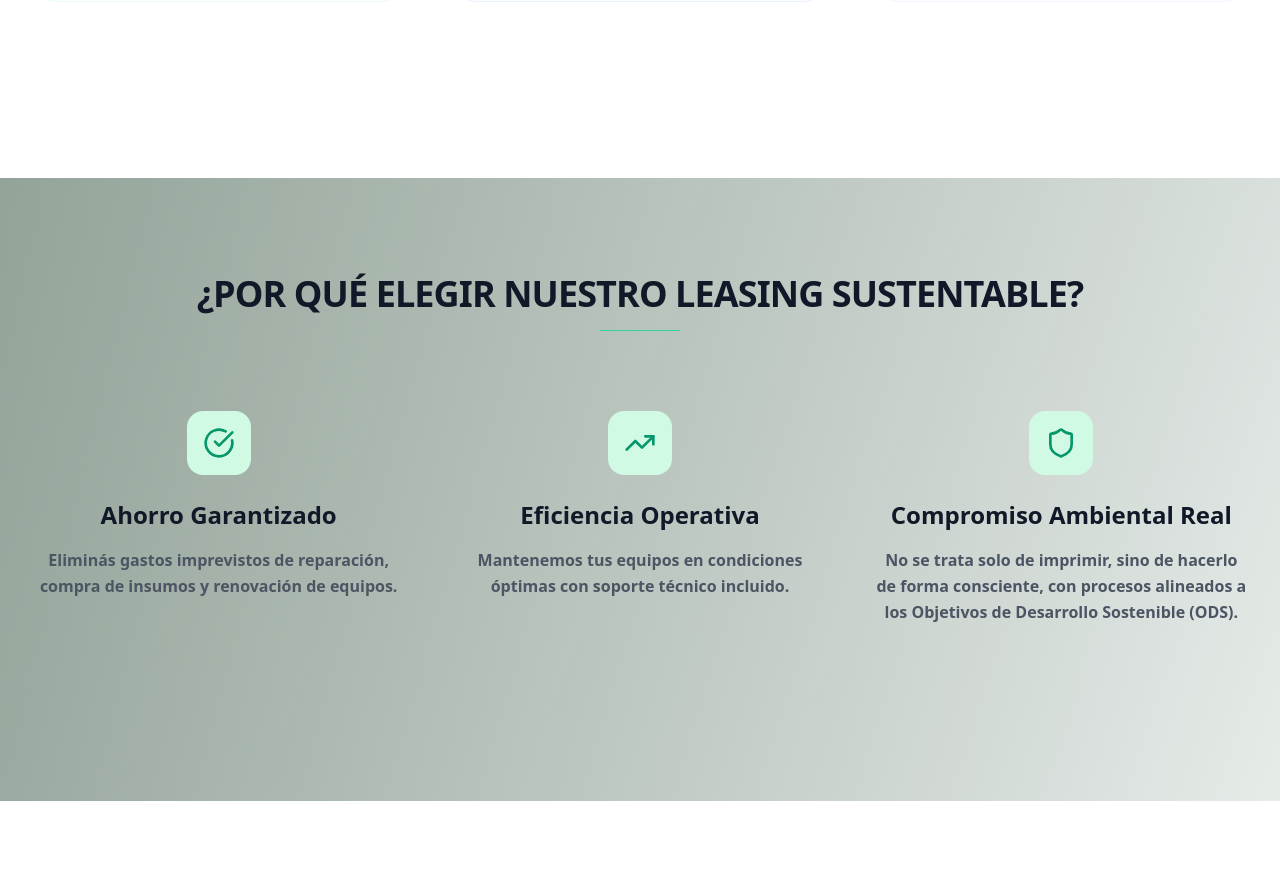
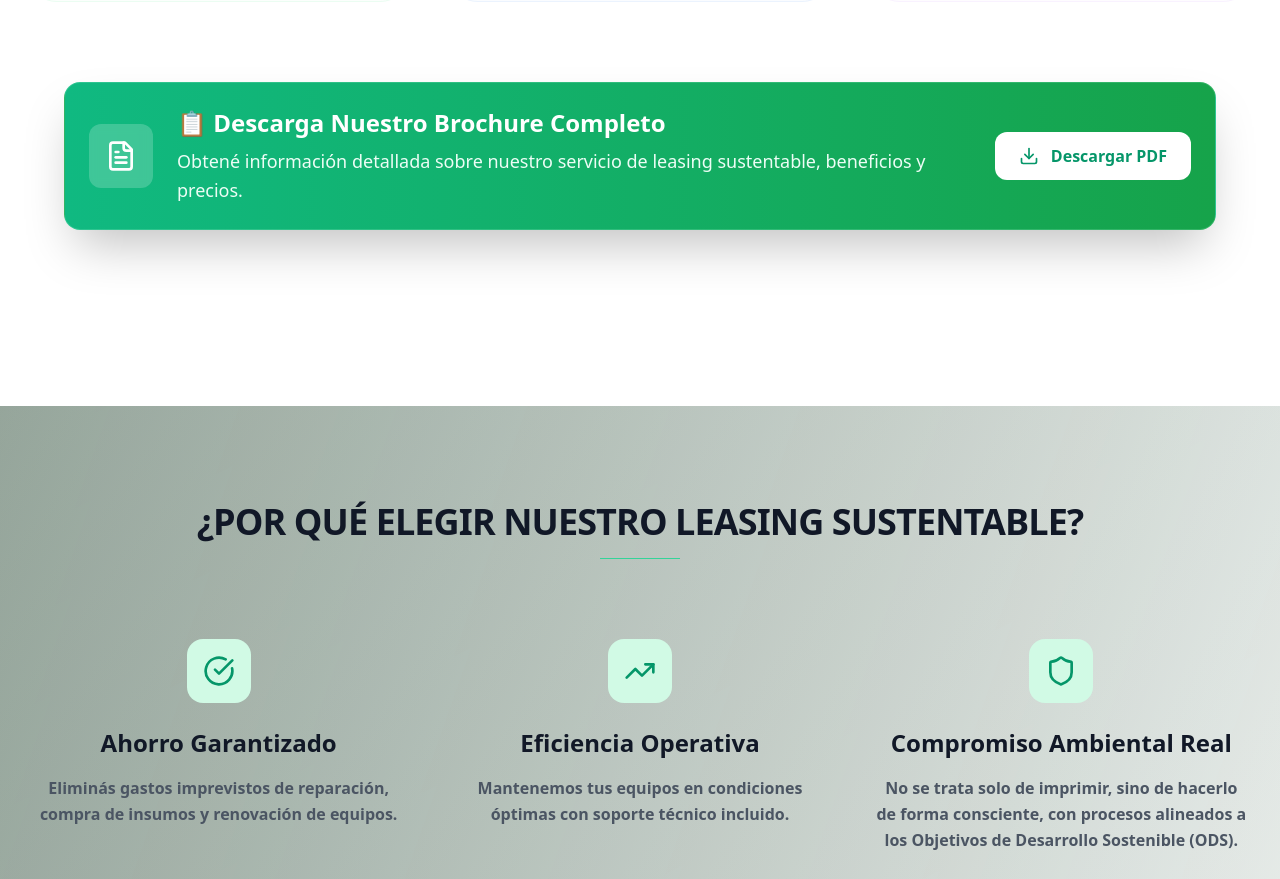
Before and after one commit to francobg7/black-colors-eco-print, a React (Vite) app: page /servicios/leasing in a window 1280 px wide. Shown: the part 1678-2557 px from the top of the page. Built offline with nearby package versions, Linux system fonts and the light colour scheme.

Commit message:
brochure added

```diff
--- a/src/pages/servicios/leasing/index.tsx
+++ b/src/pages/servicios/leasing/index.tsx
@@ -1,5 +1,5 @@
 
-import { CheckCircle, Shield, TrendingUp, Printer, Package, Recycle } from 'lucide-react';
+import { CheckCircle, Shield, TrendingUp, Printer, Package, Recycle, Download, FileText } from 'lucide-react';
 import Footer from '@/components/Footer';
 import WhatsAppButtonSecondary from '@/components/WhatsAppButtonSecondary';
 
@@ -123,6 +123,41 @@ const Leasing = () => {
               </p>
             </div>
           </div>
+
+          {/* Nueva sección de descarga de PDF */}
+          <div className="max-w-6xl mx-auto mb-20">
+            <div className="bg-gradient-to-r from-emerald-500 to-green-600 rounded-2xl p-6 text-white shadow-2xl border border-emerald-200/20">
+              <div className="flex items-center justify-between gap-8">
+                {/* Icono y contenido principal */}
+                <div className="flex items-center gap-6">
+                  <div className="w-16 h-16 bg-white/20 rounded-xl flex items-center justify-center backdrop-blur-sm flex-shrink-0">
+                    <FileText className="w-8 h-8 text-white" />
+                  </div>
+
+                  <div className="text-left">
+                    <h4 className="text-2xl font-bold mb-2">
+                      📋 Descarga Nuestro Brochure Completo
+                    </h4>
+                    <p className="text-lg text-emerald-50 leading-relaxed">
+                      Obtené información detallada sobre nuestro servicio de leasing sustentable, beneficios y precios.
+                    </p>
+                  </div>
+                </div>
+
+                {/* Botón de descarga */}
+                <div className="flex-shrink-0">
+                  <a
+                    href="/pdf/Impresión Sustentable - Black Colors Brochure.pdf"
+                    download="Impresión Sustentable - Black Colors Brochure.pdf"
+                    className="inline-flex items-center gap-3 bg-white text-emerald-600 px-6 py-3 rounded-xl font-bold text-base transition-all duration-300 hover:scale-105 hover:shadow-xl hover:bg-emerald-50 focus:outline-none focus:ring-4 focus:ring-white/30"
+                  >
+                    <Download className="w-5 h-5" />
+                    Descargar PDF
+                  </a>
+                </div>
+              </div>
+            </div>
+          </div>
         </div>
       </section>
 
```
